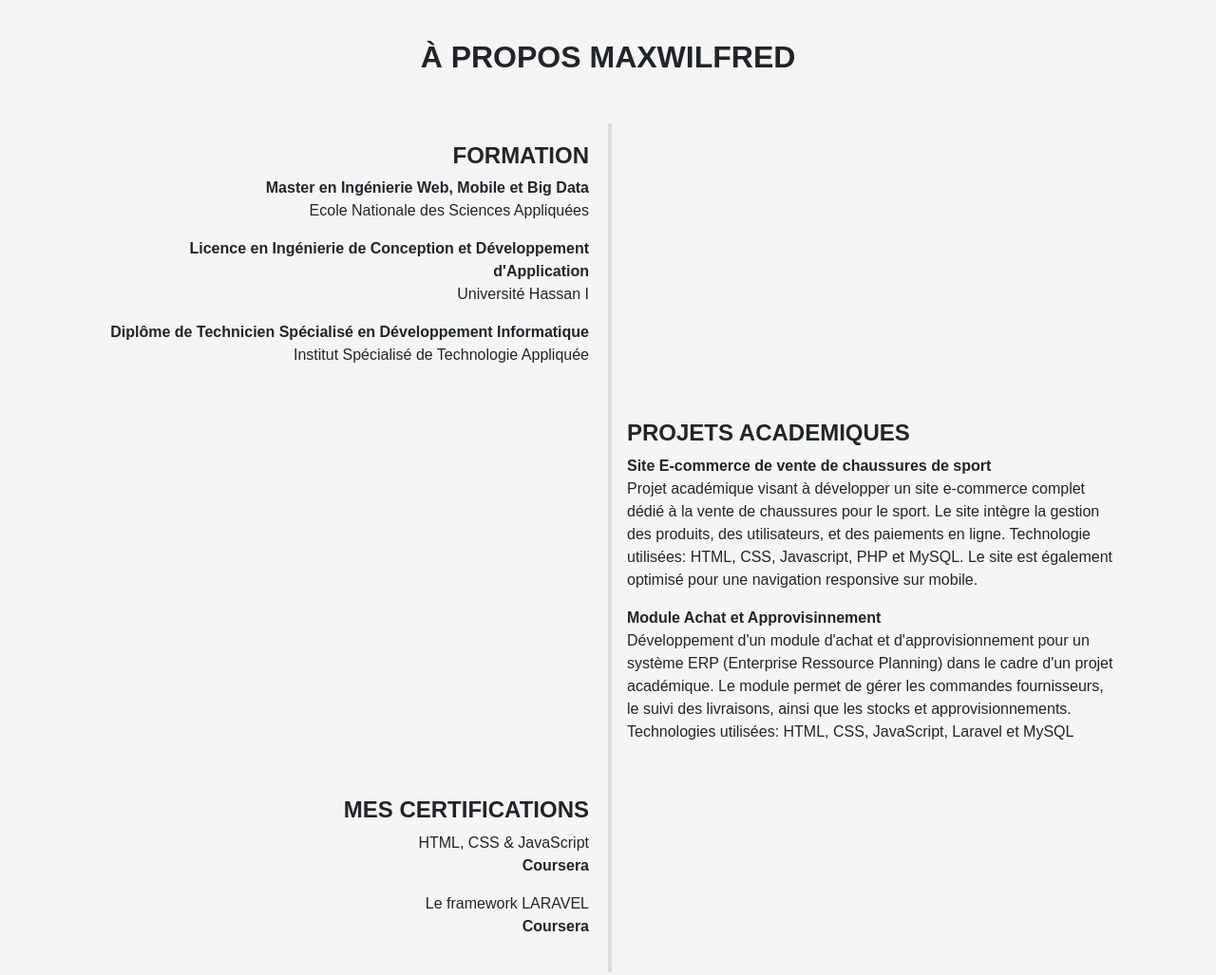
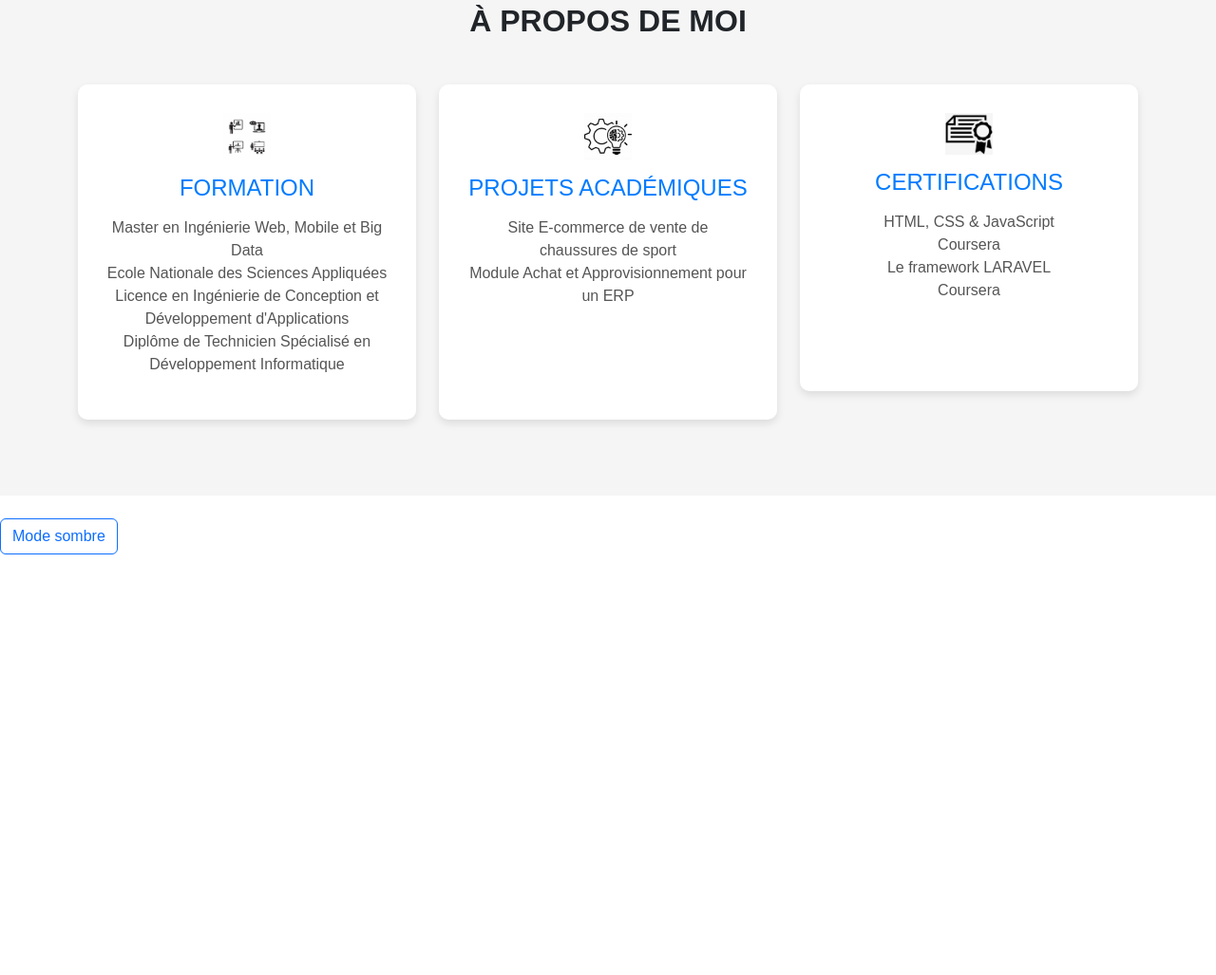
Before and after one commit to Maxwilfred/Sites-web, a plain HTML site: page index.html in a window 1280 px wide. Shown: the part 1553-2580 px from the top of the page at 95% size. After the commit the page ends 2161 px from the top, so only its background shows below. Drawn offline with nearby package versions, Linux system fonts and the light colour scheme.

Commit message:
index.html

```diff
--- a/index.html
+++ b/index.html
@@ -64,37 +64,44 @@
     </div>
   </section>
 
-  <!-- Section À propos avec Timeline -->
+  <!-- Section À propos  --!>
+
   <section id="about" class="about">
     <div class="container">
-      <h2 class="text-center mb-5"><br><STRONG>À PROPOS MAXWILFRED</STRONG></h2>
-      <div class="timeline">
-        <div class="timeline-item left" data-aos="fade-right">
-          <h4><strong>FORMATION</strong></h4>
-          <p><strong>Master en Ingénierie Web, Mobile et Big Data </strong><br> Ecole Nationale des Sciences Appliquées <br></p>
-          <p><strong>Licence en Ingénierie de Conception et Développement d'Application</strong> <br>Université Hassan I <br></p>
-          <p><strong>Diplôme de Technicien Spécialisé en Développement Informatique</strong> <br>Institut Spécialisé de Technologie Appliquée</p>
+      <h2 class="text-center mb-5"><strong>À PROPOS DE MOI</strong></h2>
+      <div class="row">
+        <div class="col-md-4" data-aos="fade-up">
+          <div class="about-card">
+            <div class="icon">
+              <img src="education-icon.png" alt="Icone de formation">
+            </div>
+            <h4>FORMATION</h4>
+            <p>Master en Ingénierie Web, Mobile et Big Data<br>
+            Ecole Nationale des Sciences Appliquées<br>
+            Licence en Ingénierie de Conception et Développement d'Applications<br>
+            Diplôme de Technicien Spécialisé en Développement Informatique</p>
+          </div>
         </div>
-
-        <div class="timeline-item right" data-aos="fade-left">
-            <h4><strong>PROJETS ACADEMIQUES</strong></h4>
-            <p><strong>Site E-commerce de vente de chaussures de sport</strong><br>
-            Projet académique visant à développer un site e-commerce complet dédié à la vente de chaussures pour le sport. Le site intègre la gestion des produits, des utilisateurs, et des paiements en ligne. Technologie utilisées: HTML, CSS, Javascript, PHP et MySQL. Le site est également optimisé pour une navigation responsive sur mobile.</p>
-            <p><strong>Module Achat et Approvisinnement</strong><br>
-            Développement d'un module d'achat et d'approvisionnement pour un système ERP (Enterprise Ressource Planning) dans le cadre d'un projet académique. Le module permet de gérer les commandes fournisseurs, le suivi des livraisons, ainsi que les stocks et approvisionnements. Technologies utilisées: HTML, CSS, JavaScript, Laravel et MySQL</p>
+        <div class="col-md-4" data-aos="fade-up" data-aos-delay="200">
+          <div class="about-card">
+            <div class="icon">
+              <img src="projects-icon.png" alt="Icone de projets">
+            </div>
+            <h4>PROJETS ACADÉMIQUES</h4>
+            <p>Site E-commerce de vente de chaussures de sport<br>
+            Module Achat et Approvisionnement pour un ERP</p> <br><br><br>
+          </div>
         </div>
-
-        <div class="timeline-item left" data-aos="fade-right">
-            <h4><strong>MES CERTIFICATIONS</strong></h4>
-            <p>HTML, CSS & JavaScript <br> <strong>Coursera</strong></p>
-            <p>Le framework LARAVEL <br><strong>Coursera</strong></p>
+        <div class="col-md-4" data-aos="fade-up" data-aos-delay="400">
+          <div class="about-card">
+            <div class="icon">
+              <img src="certifications-icon.png" alt="Icone de certifications">
+            </div>
+            <h4>CERTIFICATIONS</h4>
+            <p>HTML, CSS & JavaScript<br>Coursera<br>
+            Le framework LARAVEL<br>Coursera</p> <br><br>
           </div>
-
-          <!-- <div class="timeline-item right" data-aos="fade-left"> -->
-            <!-- <h4>TEMOIGNAGES</h4> -->
-            <!-- <p>Site E-commerce de vente de chaussures de sport</p> -->
-          <!-- </div> -->
-        <!-- Ajouter plus d'éléments de la timeline -->
+        </div>
       </div>
     </div>
   </section>
```
